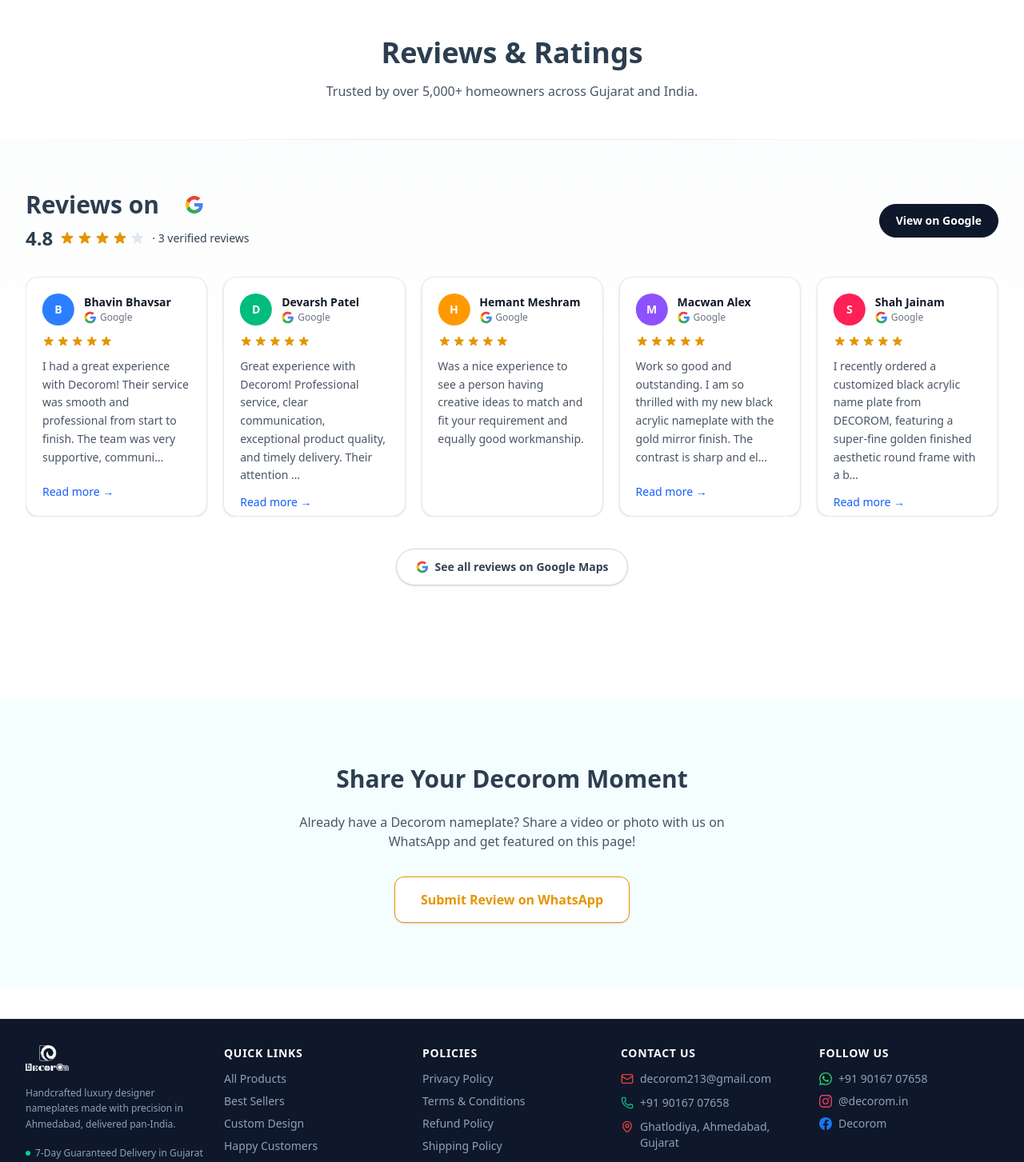
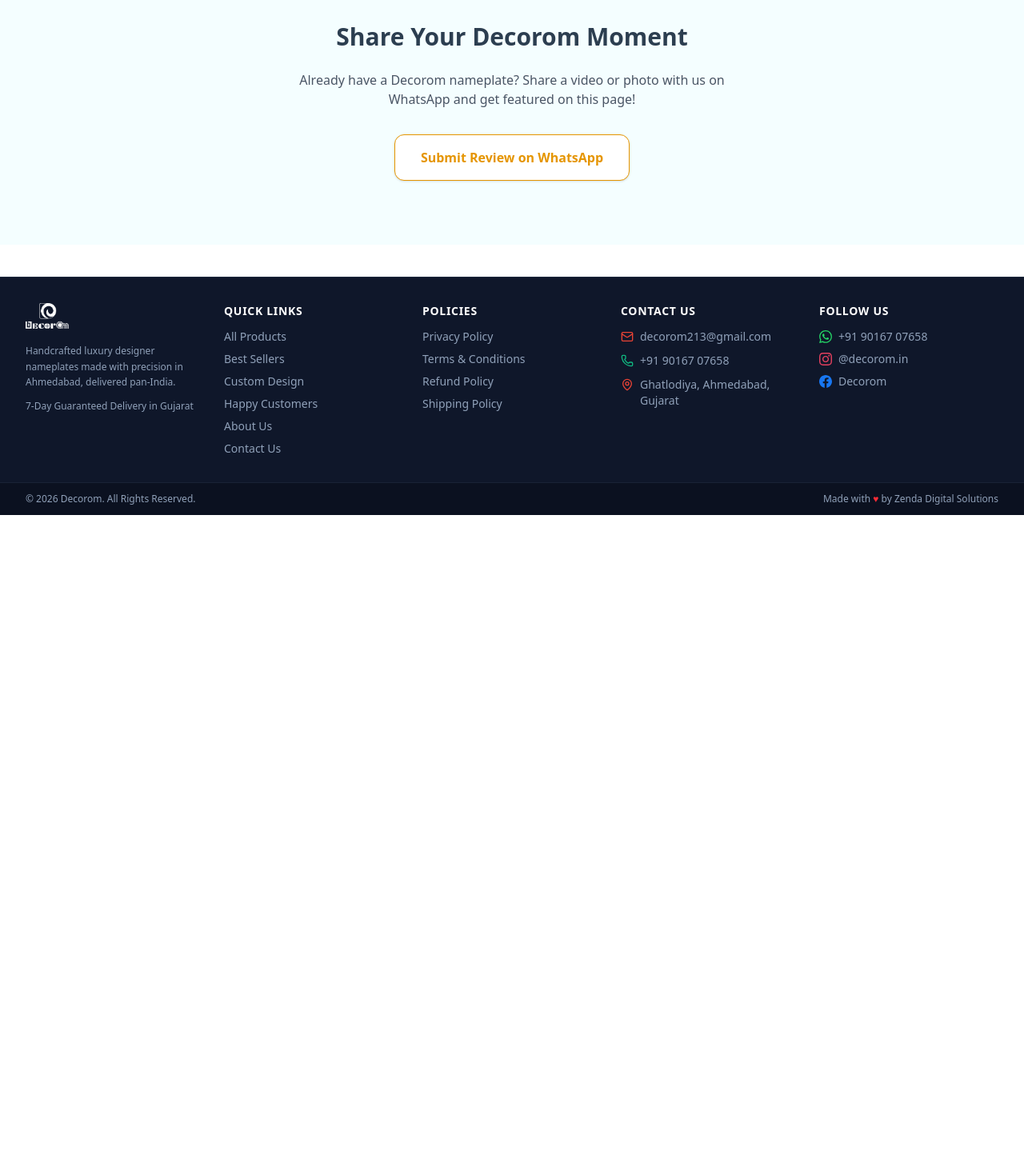
Before and after one commit to Kp2340/Decorom2, a React (Vite) app: page /customers in a window 1280 px wide. Shown: the part 1330-2783 px from the top of the page at 80% size. After the commit the page ends 1974 px from the top, so only its background shows below. Built offline with nearby package versions, Linux system fonts and the light colour scheme; no server answers; a web font is replaced by a local one.

Commit message:
fix: Update Customers and Footer components for improved layout and styling; adjust package dependencies

```diff
--- a/src/components/Footer.jsx
+++ b/src/components/Footer.jsx
@@ -42,10 +42,9 @@
         <p className="text-xs text-slate-400 leading-relaxed max-w-xs">
           Handcrafted luxury designer nameplates made with precision in Ahmedabad, delivered pan-India.
         </p>
-        <div className="inline-flex items-center gap-1.5 text-xs text-slate-400">
-          <span className="w-1.5 h-1.5 rounded-full bg-emerald-400" />
+        <p className="text-xs text-slate-400">
           7-Day Guaranteed Delivery in Gujarat
-        </div>
+        </p>
       </div>
 
       {/* Column 2 — Quick Links */}
--- a/src/pages/Customers.jsx
+++ b/src/pages/Customers.jsx
@@ -30,6 +30,7 @@
         </div>
       </div>
 
+      {/* Video Testimonials Section (Temporarily hidden)
       <section className="py-16 md:py-20 bg-cyan-50/60">
         <div className="max-w-7xl mx-auto px-4 sm:px-6 lg:px-8 text-center mb-12">
           <h2 className="text-3xl md:text-4xl font-bold text-[#2C3E50] mb-4">Video Testimonials</h2>
@@ -37,6 +38,7 @@
         </div>
         <VideoShowcase />
       </section>
+      */}
 
       <section className="py-16 md:py-20 bg-white">
         <div className="max-w-7xl mx-auto px-4 sm:px-6 lg:px-8 text-center mb-12">
```
Also changed, not shown: package.json (+5 -5 lines), 1 other file (tests, documents, lock files or other folders).
